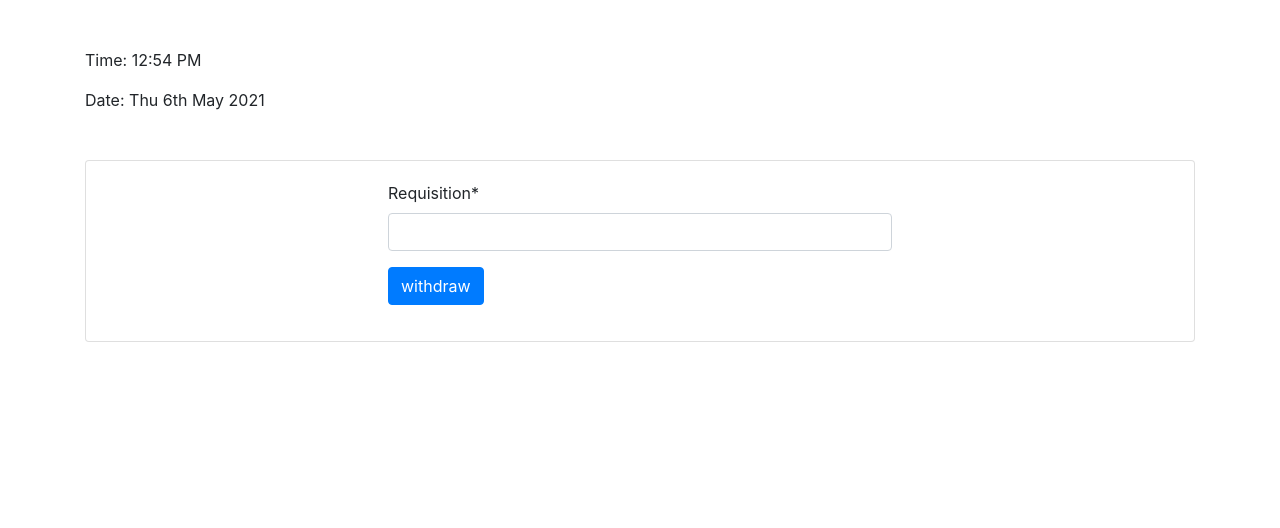
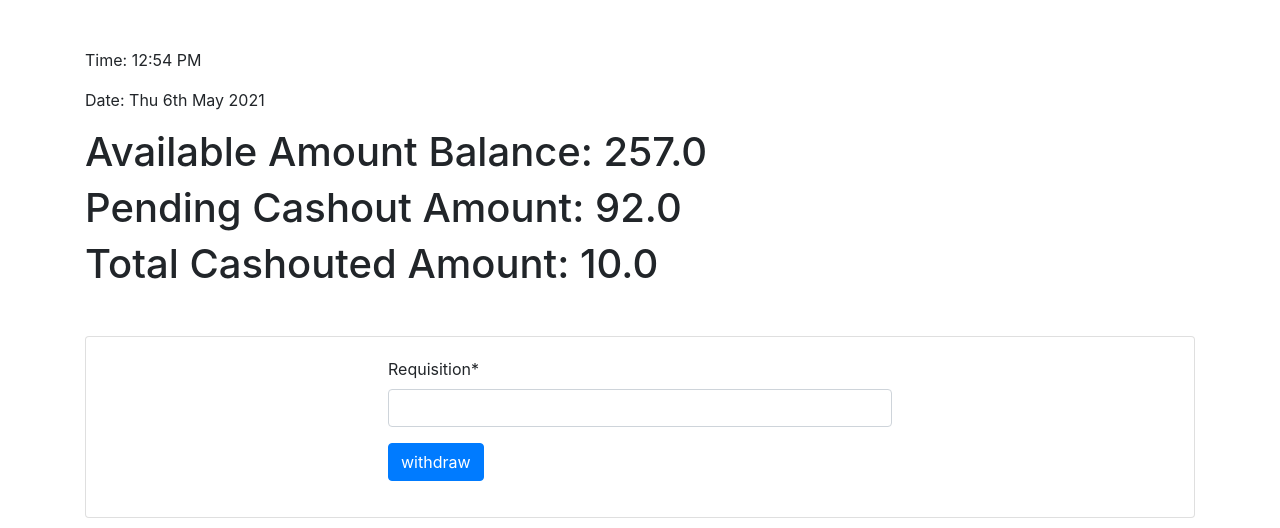
Before and after one commit to JakariaPUST/django-analysis, a Django app: page /transaction/ in a window 1280 px wide. Shown: the part 112-640 px from the top of the page. Run offline with Django 3.2, Linux system fonts and the light colour scheme; a user stored in the database is signed in; data comes from the database, SQL or seed files in the repository; both versions use the stored data as it was after the commit; some libraries are stand-ins or nearby versions.

Commit message:
ok with draw transaction

```diff
--- a/account_balance/models.py
+++ b/account_balance/models.py
@@ -6,15 +6,15 @@ from django.utils.timezone import now
 # Create your models here.
 
 class Account(models.Model):
-    purchase_amnt=models.FloatField()
-    ref_amnt=models.FloatField()
-    prantic_amnt=models.FloatField()
-    middle_amnt=models.FloatField()
-    ehp_amnt=models.FloatField()
-    esp_amnt=models.FloatField()
-    incentive_amnt=models.FloatField()
-    user=models.ForeignKey(User, blank=True, null=True, on_delete=models.CASCADE)
-    total_amnt_WoP= models.FloatField()
+    purchase_amnt=models.FloatField(default=0)
+    ref_amnt=models.FloatField(default=0)
+    prantic_amnt=models.FloatField(default=0)
+    middle_amnt=models.FloatField(default=0)
+    ehp_amnt=models.FloatField(default=0)
+    esp_amnt=models.FloatField(default=0)
+    incentive_amnt=models.FloatField(default=0)
+    user=models.ForeignKey(User, on_delete=models.CASCADE)
+    total_amnt_WoP= models.FloatField(default=0)
 
     def Total_Amt(self):
         return self.purchase_amnt+self.ref_amnt+self.prantic_amnt+self.middle_amnt+self.ehp_amnt+self.esp_amnt+self.incentive_amnt
--- a/api_transaction/models.py
+++ b/api_transaction/models.py
@@ -30,13 +30,13 @@ class TaxSetup(models.Model):
 
 # Create your models here.
 class Withdraw(models.Model):
-    date = models.DateTimeField(auto_now_add=True)
+    date = models.DateTimeField()
     requisition = models.FloatField()
     tax = models.FloatField(default=0)
     vat = models.FloatField(default=0)
     transaction_cost = models.FloatField(default=0)
     user = models.ForeignKey(User,related_name='usr', on_delete=models.CASCADE)
-    status = models.BooleanField()
+    status = models.BooleanField(default=False)
 
 class Tax(models.Model):
     withdraw = models.OneToOneField(Withdraw, related_name='wthdrw', on_delete=models.CASCADE)
--- a/api_transaction/views.py
+++ b/api_transaction/views.py
@@ -2,6 +2,12 @@ from django.shortcuts import render, redirect,HttpResponse,HttpResponseRedirect
 from account_balance.models import Account
 from .forms import withdrawForm
 from django.urls import reverse
+from .models import Withdraw, Tax
+from account_balance.models import Account
+from django.db.models import Count, Sum, Avg
+import datetime
+from django.utils import timezone
+# from django.contrib.auth.models import User
 
 # Create your views here.
 def WithdrawView(request):
@@ -10,22 +16,80 @@ def WithdrawView(request):
         # return Redirect(login)
         return redirect(reverse('login'))
 
+    usrID = request.user.id
+    print(usrID)
+    p = Account.objects.filter(user__id=usrID).first()
+    print(p)
+    t_amt = Account.Total_Amt(p) # total amt <-- Account
+    print(t_amt)
+    # withdraw_sum_amt = Withdraw.objects.filter(user__id=usrID).aggregate(Sum('requisition'))
 
-    p = Account.objects.filter(id=1).first()
+    # balance = t_amt-withdraw_sum_amt['requisition__sum']
+    withdraw_sum_amt = Withdraw.objects.filter(user__id=usrID).aggregate(Sum('requisition'))
+    wd_total_amt = withdraw_sum_amt['requisition__sum']
+    if wd_total_amt==None:
+        wd_total_amt = 0
+    balance = t_amt-wd_total_amt
+    print(withdraw_sum_amt)
+
     if request.method == "POST":
         form=withdrawForm(request.POST)
         if form.is_valid():
-            requisation_amnt=form.cleaned_data['requisition']
-            print("Jakariar biye")
-            print(requisation_amnt)
-            form=withdrawForm()
+            requisation_amnt= abs(form.cleaned_data['requisition'])
+
+            balance_ck = wd_total_amt + requisation_amnt
+            print(balance_ck)
+            purchase_percentage = (p.purchase_amnt*100)/Account.Total_Amt(p)
+
+            if balance_ck<=t_amt and requisation_amnt >= 1 and purchase_percentage >= 10:
+
+                # print("Jakariar biye")
+                # print(requisation_amnt)
+                wd = Withdraw()
+                wd.requisition = requisation_amnt
+                wd.date = timezone.now()
+                # wd.tax = 0
+                # wd.vat = 0
+                # wd.transaction_cost = requisation_amnt * 0.05
+                wd.user = request.user
+                # wd.status = False
+                tx = Tax()
+                wd.save()
+                tx.withdraw = wd
+                tx.save()
+                form=withdrawForm()
+                # withdraw_sum_amt = Withdraw.objects.filter(user__id=usrID).aggregate(Sum('requisition'))
+                # balance = t_amt-withdraw_sum_amt['requisition__sum']
+            # print(withdraw_sum_amt)
+            else:
+                print("Sorry! You have not enough balance to withdraw.")
+
         else:
-            print("Cunnur cap")
+
+            print("Sorry! You have not enough balance to withdraw.")
+            # form=withdrawForm()
     else:
         form=withdrawForm()
 
+
+    pendint_withdraw_sum_amt = Withdraw.objects.filter(user__id=usrID, status=False).aggregate(Sum('requisition'))
+    pendint_withdraw_sum_amt = pendint_withdraw_sum_amt['requisition__sum']
+    withdraw_total_amt = Withdraw.objects.filter(user__id=usrID, status=True).aggregate(Sum('requisition'))
+    withdraw_total_amt = withdraw_total_amt['requisition__sum']
+
+    withdraw_sum_amt = Withdraw.objects.filter(user__id=usrID).aggregate(Sum('requisition'))
+    wd_total_amt = withdraw_sum_amt['requisition__sum']
+    if wd_total_amt==None:
+        wd_total_amt = 0
+    balance = t_amt-wd_total_amt
+    print(withdraw_sum_amt)
+
+
     context = {
-        'form': form
+        'form': form,
+        'balance': balance,
+        'wd_total_amt': withdraw_total_amt,
+        'pending_wd_amt': pendint_withdraw_sum_amt
     }
 
     return render(request, 'api_transaction/withdraw_index.html', context)
--- a/templates/api_transaction/withdraw_index.html
+++ b/templates/api_transaction/withdraw_index.html
@@ -2,6 +2,9 @@
 {% extends 'basic.html' %}
 {% load crispy_forms_tags %}
 {% block body %}
+<h1>Available Amount Balance: {{ balance }}</h1>
+<h1>Pending Cashout Amount: {{ pending_wd_amt }}</h1>
+<h1>Total Cashouted Amount: {{ wd_total_amt }}</h1>
 
 
 <div class="card mt-5">
```
Also changed, not shown: account_balance/migrations/0023_auto_20210505_1217.py (added), account_balance/migrations/0024_auto_20210505_1227.py (added), account_balance/migrations/0025_auto_20210505_1233.py (added), api_transaction/migrations/0003_auto_20210505_1217.py (added), api_transaction/migrations/0004_auto_20210505_1233.py (added), db.sqlite3, education/migrations/0034_auto_20210505_1217.py (added), education/migrations/0035_auto_20210505_1227.py (added), education/migrations/0036_auto_20210505_1233.py (added), multivalue_submit/migrations/0002_auto_20210505_1217.py (added), multivalue_submit/migrations/0003_alter_todo_id.py (added), session/migrations/0002_auto_20210505_1217.py (added), session/migrations/0003_alter_userprofile_id.py (added).
